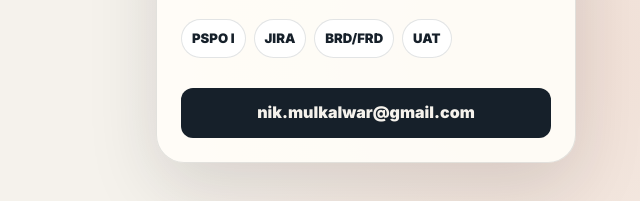
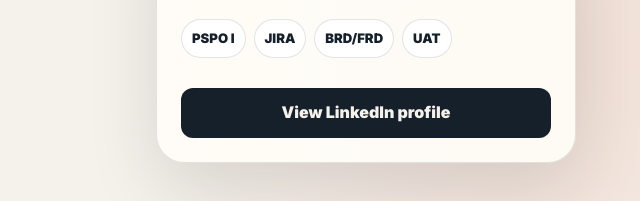
Before and after one commit to rucha1101/Nikunj_portfolio, a plain HTML site: page index.html in a window 1280 px wide. Shown: the part 819-1020 px from the top of the page, 640-1280 px from the left. Drawn offline with Linux system fonts and the light colour scheme.

Commit message:
new files

```diff
--- a/index.html
+++ b/index.html
@@ -74,9 +74,11 @@
           </div>
           <a
             class="profile-link"
-            href="mailto:nik.mulkalwar@gmail.com?subject=Portfolio%20conversation"
+            href="https://in.linkedin.com/in/nikunj-mulkalwar-b88b86176"
+            target="_blank"
+            rel="noreferrer"
           >
-            nik.mulkalwar@gmail.com
+            View LinkedIn profile
           </a>
         </aside>
       </section>
```
Also changed, not shown: 1 other file.
